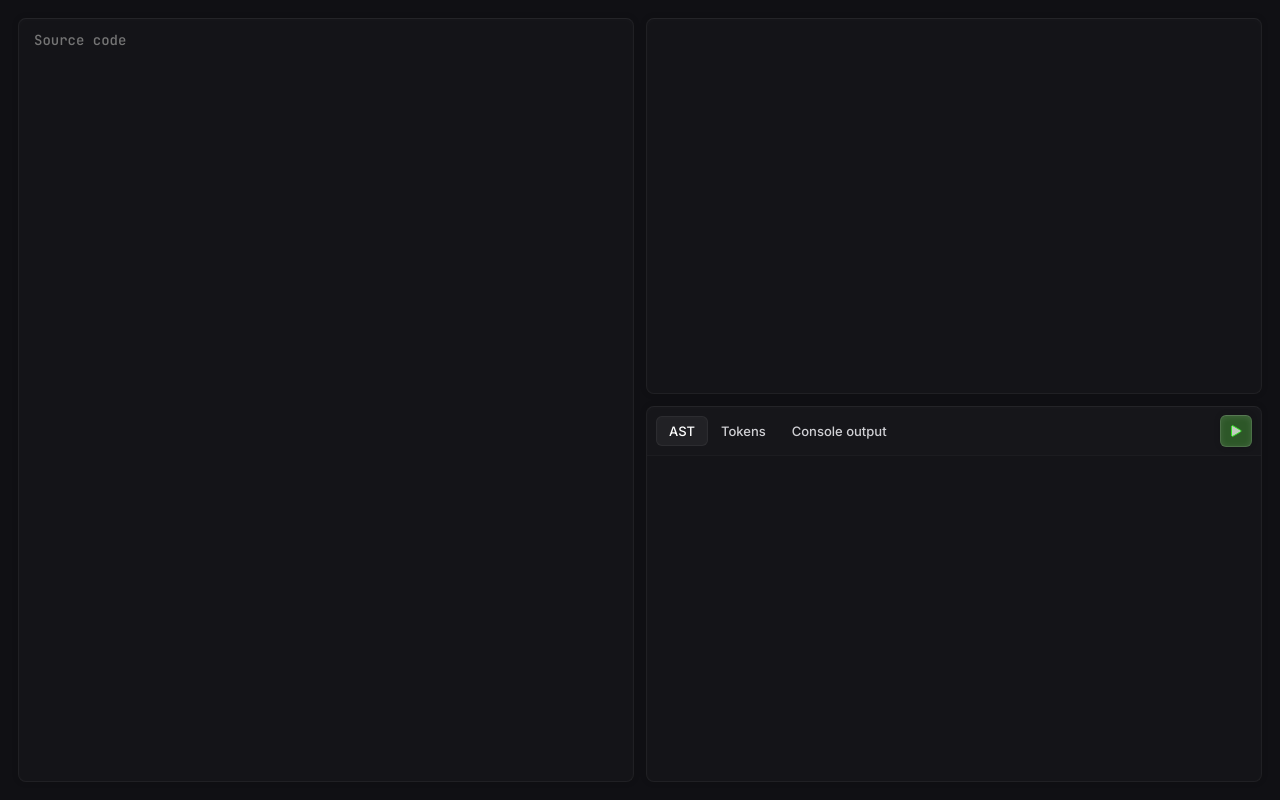
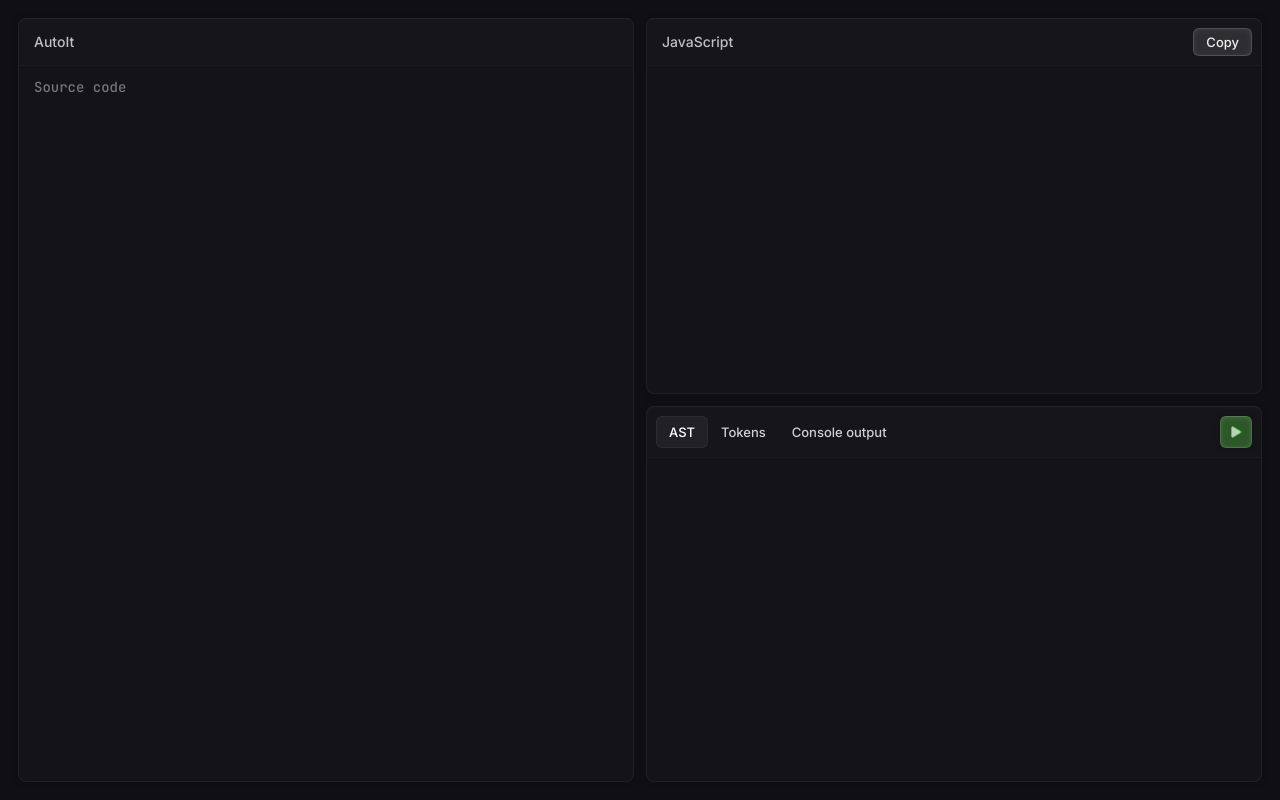
Before and after one commit to jakubmaniak/au2js, a website built with Vite: page webapp/index.html in a window 1280 px wide. Built offline with nearby package versions, Linux system fonts and the light colour scheme.

Commit message:
Add copy button

```diff
--- a/webapp/index.html
+++ b/webapp/index.html
@@ -5,15 +5,31 @@
     <link rel="icon" type="image/png" href="/favicon.png">
     <meta name="viewport" content="width=device-width, initial-scale=1.0">
     <title>Au2Js</title>
+    <link rel="stylesheet" href="src/style.css">
     <link rel="preconnect" href="https://fonts.googleapis.com">
     <link rel="preconnect" href="https://fonts.gstatic.com" crossorigin>
     <link rel="stylesheet" href="https://fonts.googleapis.com/css2?family=Inter:wght@400;500;600&family=JetBrains+Mono:wght@400;500&display=swap">
   </head>
   <body>
     <div id="app">
-      <textarea spellcheck="false" placeholder="Source code"></textarea>
-      <div id="output"></div>
-      <div id="extra-output">
+      <section id="source" class="box">
+        <div class="header">
+          <h1>AutoIt</h1>
+        </div>
+        <div class="content">
+          <textarea spellcheck="false" placeholder="Source code"></textarea>
+        </div>
+      </section>
+
+      <section id="output" class="box">
+        <div class="header">
+          <h1>JavaScript</h1>
+          <button id="copy-code">Copy</button>
+        </div>
+        <div class="content"></div>
+      </section>
+
+      <section id="extra-output" class="box">
         <div class="header">
           <div class="tabs">
             <button class="active" data-tab-id="ast">AST</button>
@@ -23,7 +39,7 @@
           <button id="execute"></button>
         </div>
         <div class="content"></div>
-      </div>
+      </section>
     </div>
     <script type="module" src="/src/main.ts"></script>
   </body>
--- a/webapp/src/main.ts
+++ b/webapp/src/main.ts
@@ -8,7 +8,6 @@ import { Lexer } from './lib/lexer';
 import { Parser } from './lib/parser';
 import { Transpiler } from './lib/transpiler';
 import { Token } from './lib/types/token';
-import './style.css';
 
 
 hljs.configure({ classPrefix: 'token--' });
@@ -26,9 +25,11 @@ const state = {
 };
 
 
-const textarea = document.querySelector('textarea')!;
-const output = document.querySelector('div#output')!;
-const extraOutput = document.querySelector('#extra-output div.content')!;
+const textarea = document.querySelector<HTMLTextAreaElement>('#source textarea')!;
+const output = document.querySelector('#output .content')!;
+const extraOutput = document.querySelector('#extra-output .content')!;
+const executeButton = document.querySelector('button#execute')!;
+const copyButton = document.querySelector<HTMLButtonElement>('button#copy-code')!;
 
 document.querySelectorAll('#extra-output .tabs button')
     .forEach((tab) => {
@@ -50,8 +51,8 @@ addEventListener('keyup', (ev) => {
     }
 });
 
-document.querySelector('button#execute')!.addEventListener('click', executeCode);
-
+executeButton.addEventListener('click', executeCode);
+copyButton.addEventListener('click', copyCode);
 
 function changeTab(tabId: string) {
     state.currentTab = tabId;
@@ -158,3 +159,12 @@ function executeCode() {
 
     changeTab('console');
 }
+
+async function copyCode() {
+    await navigator.clipboard.writeText(state.code);
+    copyButton.innerText = 'Copied';
+
+    setTimeout(() => {
+        copyButton.innerText = 'Copy';
+    }, 1500);
+}
--- a/webapp/src/style.css
+++ b/webapp/src/style.css
@@ -24,6 +24,10 @@ body {
     display: block;
     background-color: #101014;
     color-scheme: dark;
+    color: #d0dade;
+    font-family: 'JetBrains Mono';
+    font-size: 14px;
+    font-weight: 500;
 }
 
 #app {
@@ -36,80 +40,75 @@ body {
     height: 100vh;
 }
 
-textarea, #output, #extra-output {
-    padding: 12px 15px;
+.box {
+    display: flex;
+    flex-direction: column;
     background-color: #141418;
     border: 1px solid #202024;
     border-top-color: #242428;
     border-radius: 8px;
     box-shadow: 0 0 6px rgba(0,0,0,0.15),
                 0 1px 6px rgba(255,255,255,0.02) inset;
-    color: #d0dade;
-    font-family: 'JetBrains Mono';
+}
+
+.box .header {
+    display: flex;
+    flex-shrink: 0;
+    padding: 9px;
+    background-color: rgba(255,255,255,0.01);
+    border-bottom: 1px solid rgba(255,255,255,0.025);
+    border-radius: 6px 6px 0 0;
+}
+
+.box .header h1 {
+    height: 28px;
+    line-height: 28px;
+    padding-left: 6px;
+    color: #c0c0c4;
+    font-family: 'Inter', sans-serif;
     font-size: 14px;
     font-weight: 500;
+    user-select: none;
 }
 
-textarea {
+.box .content {
+    flex-grow: 1;
+}
+
+#source {
     grid-area: in;
+}
+
+#source textarea {
+    height: 100%;
+    width: 100%;
+    padding: 12px 15px;
+    background-color: transparent;
+    border: 0;
     outline: none;
     resize: none;
+    font: inherit;
+    color: #d0dade;
 }
 
 #output,
 #extra-output {
-    grid-area: output;
+    overflow: hidden;
     white-space: pre-wrap;
     color: #bed0e2;
 }
 
 #output {
-    overflow: auto;
+    grid-area: output;
 }
 
 #extra-output {
     grid-area: extra;
     position: relative;
-    display: flex;
-    flex-direction: column;
-    padding: 0;
-    overflow: hidden;
-}
-
-#extra-output .header {
-    display: flex;
-    flex-shrink: 0;
-    background-color: rgba(255,255,255,0.01);
-    border-bottom: 1px solid rgba(255,255,255,0.025);
-    border-radius: 6px 6px 0 0;
-}
-
-button#execute {
-    flex-shrink: 0;
-    margin: auto;
-    margin-right: 9px;
-    width: 32px;
-    height: 32px;
-    background-color: #2d5728;
-    background-image: url('./assets/execute.svg');
-    background-repeat: no-repeat;
-    background-position: center center;
-    border: 1px solid rgba(255,255,255,0.15);
-    border-top-color: rgba(255,255,255,0.2);
-    border-radius: 6px;
-    box-shadow: 0 0 6px rgba(0,0,0,0.15),
-                0 1px 6px rgba(255,255,255,0.1) inset;
-    cursor: pointer;
-    transition: background-color 0.1s;
-}
-
-button#execute:hover {
-    background-color: #31632b;
 }
 
 #extra-output .tabs {
     display: flex;
-    padding: 9px;
     width: 100%;
 }
 
@@ -137,6 +136,49 @@ button#execute:hover {
     color: #ffffff;
 }
 
+button#execute {
+    flex-shrink: 0;
+    margin: auto;
+    width: 32px;
+    height: 32px;
+    background-color: #2d5728;
+    background-image: url('./assets/execute.svg');
+    background-repeat: no-repeat;
+    background-position: center center;
+    border: 1px solid rgba(255,255,255,0.15);
+    border-top-color: rgba(255,255,255,0.2);
+    border-radius: 6px;
+    box-shadow: 0 0 6px rgba(0,0,0,0.15),
+                0 1px 6px rgba(255,255,255,0.1) inset;
+    cursor: pointer;
+    transition: background-color 0.1s;
+}
+
+button#execute:hover {
+    background-color: #31632b;
+}
+
+button#copy-code {
+    height: 28px;
+    padding: 0 12px;
+    margin-left: auto;
+    background-color: #2e2e32;
+    border: 1px solid #ffffff2a;
+    border-radius: 6px;
+    box-shadow: 0 1px 6px rgba(255,255,255,0.075) inset;
+    color: #f0f0f0;
+    font-family: 'Inter', sans-serif;
+    font-size: 13px;
+    font-weight: 500;
+    cursor: pointer;
+    transition: border-color 0.1s;
+}
+
+button#copy-code:hover {
+    border-color: #ffffff3a;
+}
+
+#output .content,
 #extra-output .content {
     flex-grow: 1;
     padding: 12px 15px;
```
